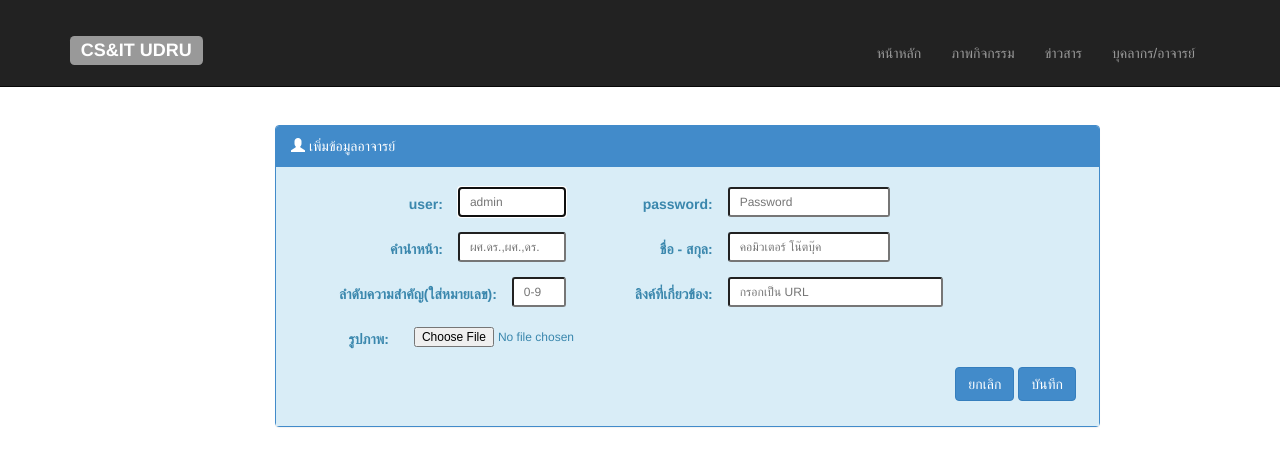
After one commit to mynameistecs51/cs_udru, a CodeIgniter app: page /cs_udru/index.php/ctl_main/add_teacher in a window 1280 px wide. The commit adds this page. Shown: the top 466 px of the page. Run offline with CodeIgniter, Linux system fonts and the light colour scheme.

Commit message:
chaiwat update 5-3-57 17.29

```diff
--- a/application/controllers/ctl_main.php
+++ b/application/controllers/ctl_main.php
@@ -3,6 +3,7 @@
 class Ctl_main extends CI_Controller {
 	public function __construct(){
 		parent::__construct();
+		$this->load->model("model_main");
 	}
 
  	//index page
@@ -19,7 +20,41 @@ class Ctl_main extends CI_Controller {
 	///back door
 	public function admin(){
 		$data['title'] = "จัดการข้อมูล";
-		$this->load->view("admin",$data);
+		$this->load->view("admin/admin",$data);
+	}
+
+	// page add teacher//
+	public function add_teacher(){
+		$data['title'] = "เพิ่มข้อมูลอาจารย์";
+		$this->load->view("admin/add_teacher",$data);
+	}
+
+	//add teacher db
+	public function add_teacher_db(){
+		echo $username = $this->input->post('inputUsername');
+		$password = $this->input->post('inputPassword');
+		$pername = $this->input->post('inputPername');
+		$name = $this->input->post('inputName');
+		$number = $this->input->post('inputNumber');
+		$link = $this->input->post('inputURL');
+		$file = $this->input->post('inputFile');
+		$data = array(
+			'teacher_id' => "",
+			'teacher_user' => $username,
+			'teacher_pwd' => $password,
+			'teacher_preName' => $pername,
+			'teacher_name' => $name,
+			'teacher_number' => $number,
+			'teacher_link' => $link,
+			'teacher_pict' => $file,
+			);
+		foreach ($data as $key => $value ) {
+			# code...
+			echo $value."<br/>";
+			echo "asdf";
+		}
+		//$this->model_main->create_teacher($data);
+		//redirect('cs_udru','refresh');
 	}
 }
 ?>
--- /dev/null
+++ b/application/models/model_main.php
@@ -0,0 +1,16 @@
+<?php  if ( ! defined('BASEPATH')) exit('No direct script access allowed');
+
+class Model_main extends CI_model {
+	public function __construct(){
+		parent::__construct();
+	}
+	public function create_teacher($data){
+		foreach ($data as $value) {
+			echo $value;
+		}
+
+		//$query =  $this->db->insert('teacher',$insert);
+		return true;
+	}
+}
+?>
--- /dev/null
+++ b/application/views/admin/add_teacher.php
@@ -0,0 +1,46 @@
+<?php $this->load->view("head");?>
+<div class="row col-md-9 col-md-offset-2" >
+	<div class="panel panel-primary" >
+		<div class="panel-heading"><b class="glyphicon glyphicon-user"></b> เพิ่มข้อมูลอาจารย์</div>
+		<div class="panel-body alert-info" style="padding:10px;">
+				<?php echo form_open('ctl_main/add_teacher_db','class="form-horizontal" role="form" style="padding:10px;"');?>
+				<div class="form-group">
+					<div class="col-sm-10">
+						<label for="inputUser" class="col-sm-3 control-label">user:</label>
+						<input type="text" class="input-sm col-sm-2" id="inputUser" placeholder="admin" autofocus >
+						<label for="inputPassword" class="col-sm-3 control-label">password:</label>
+						<input type="password" class="input-sm col-sm-3" id="inputPassword" placeholder="Password">
+					</div>
+				</div>
+				<div class="form-group">
+					<div class="col-sm-10">
+						<label for="inputPername" class="col-sm-3 control-label">คำนำหน้า:</label>
+						<input type="text" class="input-sm col-sm-2"  id="inputPername" placeholder="ผศ.ดร.,ผศ.,ดร."  >
+						<label for="inputName" class="col-sm-3  control-label">ชื่อ - สกุล:</label>
+						<input type="text" class="input-sm col-sm-3"  id="inputName" placeholder="คอมิวเตอร์ โน๊ตบุ๊ค">
+					</div>
+				</div>
+				<div class="form-group">
+					<div class="col-sm-10">
+						<label for="inputNumber" class="col-sm-4 control-label">ลำดับความสำคัญ(ใส่หมายเลข):</label>
+						<input type="text" class="input-sm col-sm-1" id="inputNumber" placeholder="0-9"  >
+						<label for="inputURL" class="col-sm-3  control-label">ลิงค์ที่เกี่ยวข้อง:</label>
+						<input type="text" class="input-sm col-sm-4" id="inputURL"  placeholder="กรอกเป็น URL">
+					</div>
+				</div>
+				<div class="form-group">
+					<div class="col-sm-10">
+						<label for="inputURL" class="col-sm-2  control-label" >รูปภาพ:</label>
+						<input type="file" class="input-sm col-sm-4" id="inputFile">
+					</div>
+				</div>
+				<div class="form-group"  style="float:right; padding-right:18px;">
+					<button type="reset" class="btn btn-primary">ยกเลิก</button>
+					<button type="submit" class="btn btn-primary">บันทึก</button>
+				</div>
+			</form>
+		</div>
+	</div>
+</div>
+
+<?php $this->load->view("footer");?>
```
Also changed, not shown: application/views/admin/admin.php (added, +38 -0 lines), application/views/cs_udru.php (line endings or trailing spaces).
